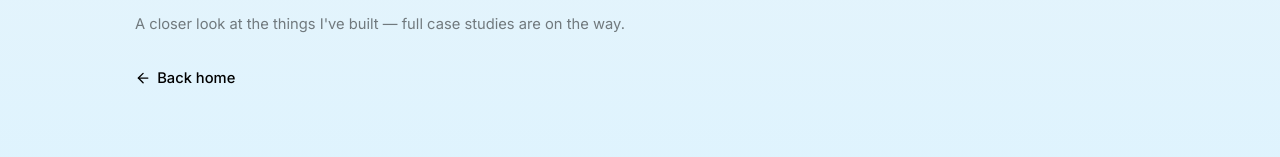
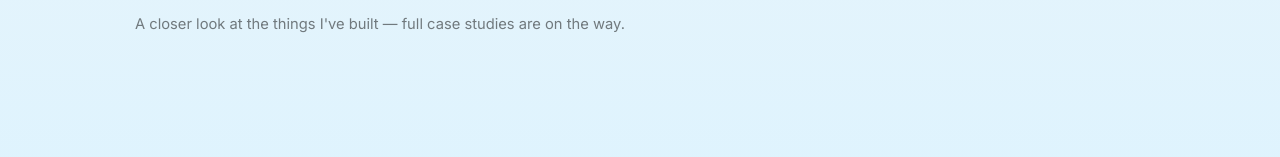
Before and after one commit to wncelrcn/wncelrcn-v3, a Next.js app: page /projects in a window 1280 px wide. Shown: the part 216-373 px from the top of the page. Built offline with nearby package versions, Linux system fonts and the light colour scheme.

Commit message:
style(pages): remove 'Back home' link from placeholder pages

```diff
--- a/components/layout/PagePlaceholder.tsx
+++ b/components/layout/PagePlaceholder.tsx
@@ -1,5 +1,3 @@
-import Link from "next/link";
-import { ArrowLeft } from "lucide-react";
 import { Section } from "@/components/layout/Section";
 import { Reveal } from "@/components/animations/Reveal";
 
@@ -20,13 +18,6 @@ export function PagePlaceholder({
       <Reveal>
         <h1 className="text-title font-medium text-balance">{title}</h1>
         <p className="mt-4 max-w-2xl text-lead text-muted-ink text-pretty">{description}</p>
-        <Link
-          href="/"
-          className="mt-8 inline-flex items-center gap-1.5 text-lead font-medium transition-[opacity,scale] hover:opacity-70 active:scale-[0.96]"
-        >
-          <ArrowLeft className="size-[1.1em]" aria-hidden="true" />
-          Back home
-        </Link>
       </Reveal>
     </Section>
   );
```
